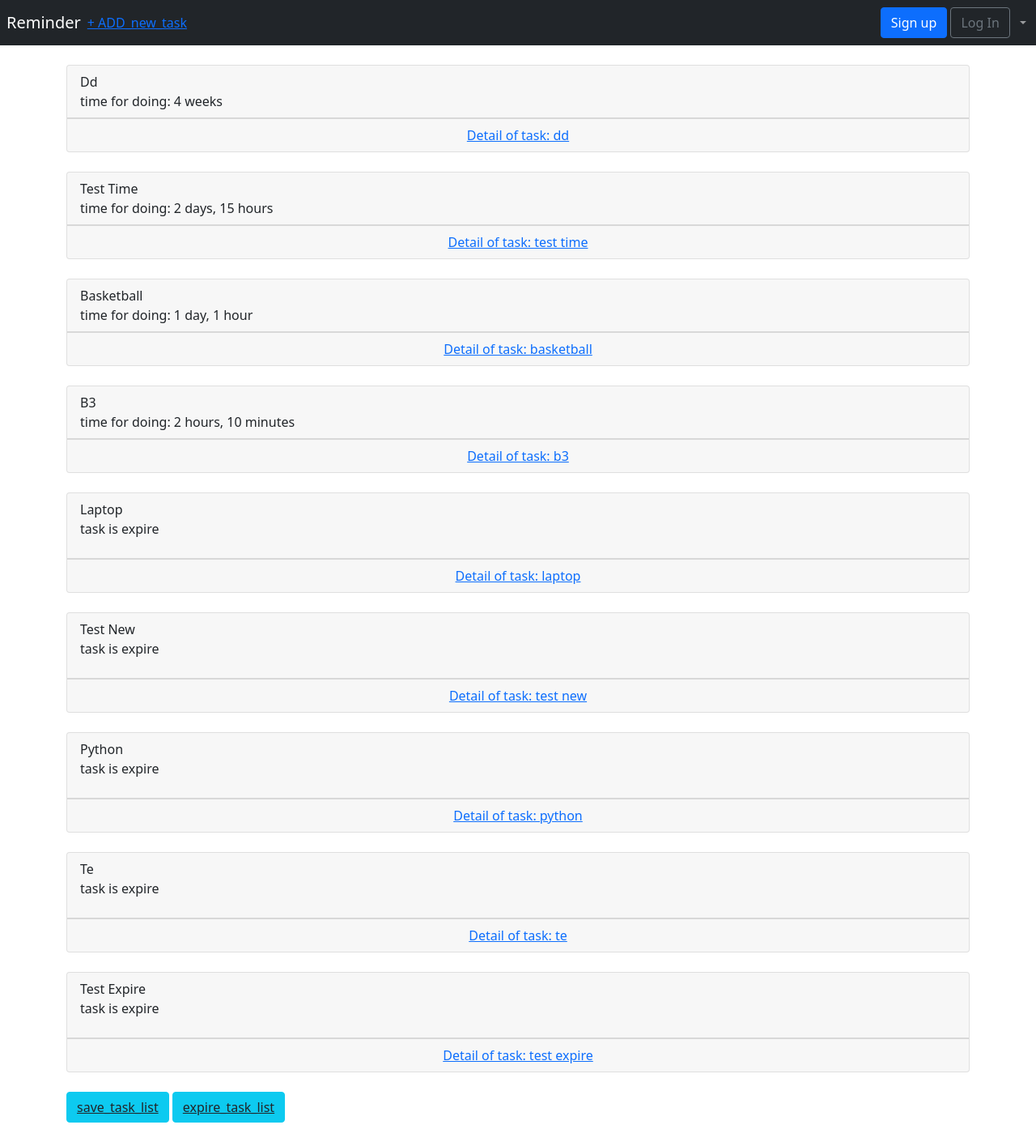
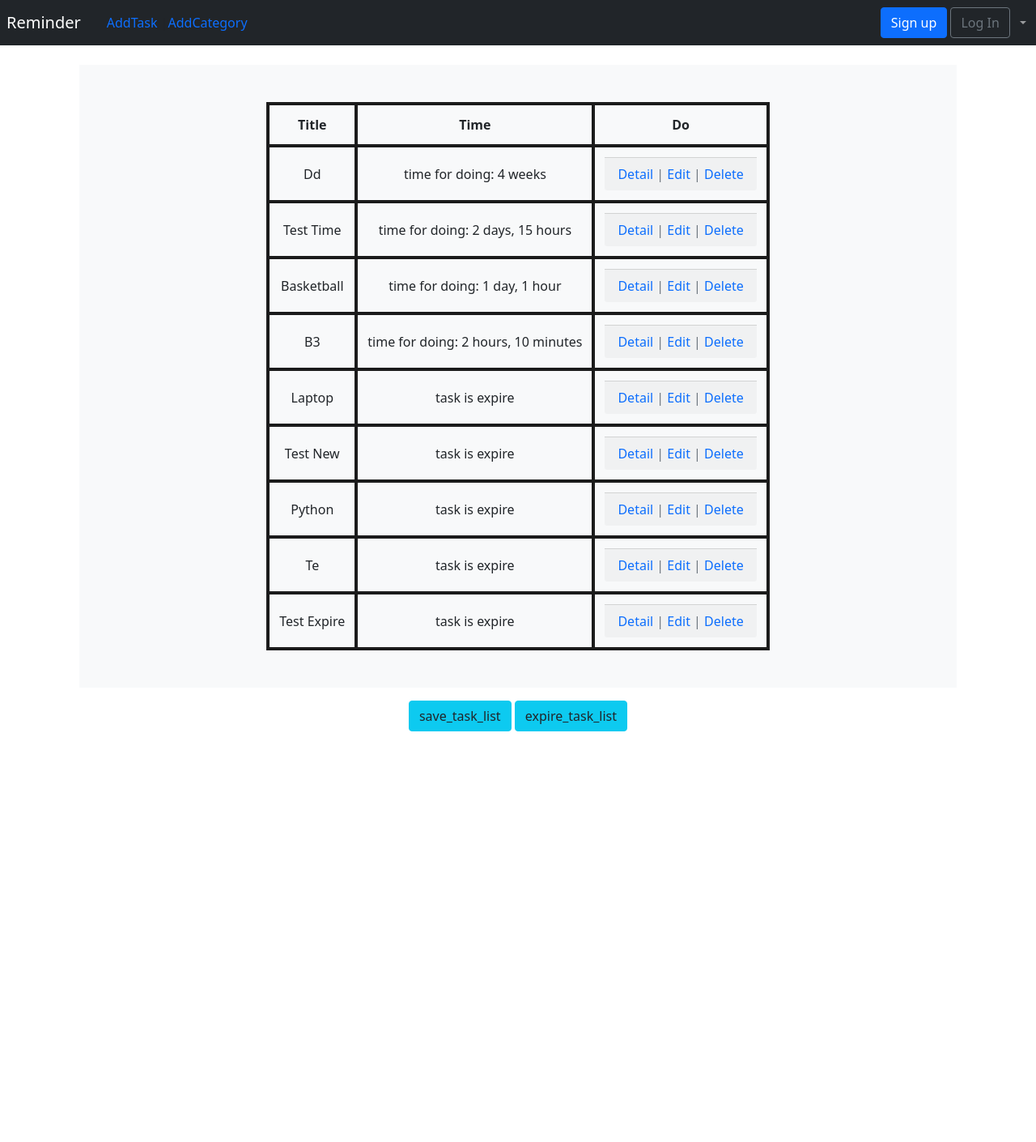
Before and after one commit to zahra-kh-z/Reminder, a Django app: page /task/ in a window 1280 px wide. Shown: the whole page at 81% size. After the commit the page ends 903 px from the top, so only its background shows below. Run offline with Django 3.2, Linux system fonts and the light colour scheme; data comes from the database, SQL or seed files in the repository; both versions use the stored data as it was before the commit.

Commit message:
Add front to the project

```diff
--- a/Reminder/settings.py
+++ b/Reminder/settings.py
@@ -129,6 +129,7 @@ STATIC_URL = '/static_zahra/'
 STATICFILES_DIRS = [BASE_DIR / 'static']
 # collect all STATICFILES to one folder is STATIC_ROOT, is a one string
 STATIC_ROOT = BASE_DIR / 'assets'
+# then in terminal: python manage.py collectstatic
 
 # MEDIA
 # for show uploaded images in admin page, then should add urlpatterns in urls.py
--- /dev/null
+++ b/static/css/task_list.css
@@ -0,0 +1,5 @@
+td, th {
+        border: 4px solid #1b1b1b;
+        text-align: center;
+        padding: 12px;
+    }
--- a/templates/base.html
+++ b/templates/base.html
@@ -11,11 +11,11 @@
 </head>
     <body>
         <nav class="navbar navbar-expand-md navbar-dark bg-dark mb-4">
-                <a class="navbar-brand mx-2" href="{% url 'task_list' %}">Reminder</a>
+                <a class="navbar-brand mx-2" href="{% url 'home' %}">Reminder</a>
 {#                    {% if user.is_authenticated %}#}
-                        <ul class="navbar-nav mr-auto">
-                            <li class="nav-item"><a href="{% url 'task_new' %}">+ ADD_new_task</a></li>
-{#                            <li class="nav-item"><a href="#">+ ADD_new_task</a></li>#}
+                        <ul class="navbar-nav mr-auto px-4">
+                            <li class="nav-item "><a class="text-decoration-none" href="{% url 'task_new' %}">AddTask</a> | </li>
+                            <li class="nav-item"><a class="text-decoration-none" href="{% url 'category_new' %}">AddCategory</a></li>
                         </ul>
 {#                    {% endif %}#}
 
--- a/templates/categories_list.html
+++ b/templates/categories_list.html
@@ -24,7 +24,7 @@
 
     <h1>Categories with no tasks:</h1>
      {% for cat in category_empty %}
-         <li><a href="#"> {{ cat.name }}</a></li>
+         <li><a class="text-decoration-none" href="#"> {{ cat.name }}</a></li>
     {% endfor %}
     <br>
 
--- a/templates/task_list.html
+++ b/templates/task_list.html
@@ -1,28 +1,82 @@
 {% extends 'base.html' %}
 {% block title %}Task List{% endblock title %}
 {% block content %}
-
+{% load static %}
+    <link rel="stylesheet" href={% static 'css/task_list.css' %}>
+        <section class="bg-light p-3 m-3 text-center">
+        <table style="border-collapse:collapse; margin: 30px auto ">
+        <thead>
+            <tr>
+                <th>Title</th>
+                <th>Time</th>
+                <th>Do</th>
+            </tr>
+        </thead>
+        <tbody>
             {% for task in object_list %}
-        <div class="card">
-            <div class="card-header">
-                <span class="font-weight-bold"> {{ task.title|title }}</span>
-                <br>
+                <tr>
+{#                    <td>{{ task.title|title }}</td>#}
                     {% if task.expire_date|date:"YmdHis" < task.timesince|date:"YmdHis" %}
-                 <p>task is expire</p>
+                        <td>{{ task.title|title }}</td>
+                        <td>task is expire</td>
+                         <td>
+                            <div class="card-footer text-center text-muted">
+                            <a class="text-decoration-none" href="{{ task.get_absolute_url }}">Detail</a> |
+                             <a class="text-decoration-none" href="{% url 'task_edit' task.pk %}">Edit</a> |
+                            <a class="text-decoration-none" href="{% url 'task_delete' task.pk %}">Delete</a>
+                            </div>
+                        </td>
                     {% else %}
-                 time for doing: {{ task.expire_date|timeuntil:task.timesince }}
+                        <td>{{ task.title|title }}</td>
+                        <td>time for doing: {{ task.expire_date|timeuntil:task.timesince }}</td>
+{#                    {% endif %}#}
+                        <td>
+                            <div class="card-footer text-center text-muted">
+    {#                        <a href="#">Edit</a> | <a href="#">Delete</a>| <a href="{% url 'task_detail' task.pk %}">Detail</a>#}
+    {#                        <a href="{{ task.get_absolute_url }}">Detail of task: {{ task.title }}</a> |#}
+                            <a class="text-decoration-none" href="{{ task.get_absolute_url }}">Detail</a> |
+                             <a class="text-decoration-none" href="{% url 'task_edit' task.pk %}">Edit</a> |
+                            <a class="text-decoration-none" href="{% url 'task_delete' task.pk %}">Delete</a>
+                            </div>
+                        </td>
                 {% endif %}
+                </tr>
+            {% endfor %}
+        </tbody>
+    </table>
+    </section>
         </div>
-
-            <div class="card-footer text-center text-muted">
-{#                <a href="#">Edit</a> | <a href="#">Delete</a>| <a href="{% url 'task_detail' task.pk %}">Detail</a>#}
-                <a href="{{ task.get_absolute_url }}">Detail of task: {{ task.title }}</a>
+    <div class="text-center">
+    <button class="btn btn-info " type="submit"><a class="text-dark text-decoration-none" href="{% url 'tasks_json_list' %}">save_task_list</a></button>
+    <button class="btn btn-info" type="submit"><a class="text-dark text-decoration-none" href="{% url 'show_expire' %}">expire_task_list</a></button><br><br>
     </div>
-        </div> <br>
-    {% endfor %}
-
-    <button class="btn btn-info" type="submit"><a class="text-dark" href="{% url 'tasks_json_list' %}">save_task_list</a></button>
-    <button class="btn btn-info" type="submit"><a class="text-dark" href="{% url 'show_expire' %}">expire_task_list</a></button><br><br>
+{% endblock content %}
 
 
-{% endblock content %}
+
+{#{% extends 'base.html' %}#}
+{#{% block title %}Task List{% endblock title %}#}
+{#{% block content %}#}
+{#    {% for task in object_list %}#}
+{#        <div class="card text-center" style="max-width: 600px">#}
+{#            <div class="card-header">#}
+{#                <span class="font-weight-bold"> {{ task.title|title }}</span>#}
+{#                <br>#}
+{#            {% if task.expire_date|date:"YmdHis" < task.timesince|date:"YmdHis" %}#}
+{#                 <p>task is expire</p>#}
+{#                {% else %}#}
+{#                 time for doing: {{ task.expire_date|timeuntil:task.timesince }}#}
+{#            {% endif %}#}
+{#            </div>#}
+{#            <div class="card-footer text-center text-muted">#}
+{#                <a href="#">Edit</a> | <a href="#">Delete</a>| <a href="{% url 'task_detail' task.pk %}">Detail</a>#}
+{#                <a href="{{ task.get_absolute_url }}">Detail of task: {{ task.title }}</a> |#}
+{#                <a href="{{ task.get_absolute_url }}">Detail</a> |#}
+{#                 <a href="{% url 'task_edit' task.pk %}">Edit</a> |#}
+{#                <a href="{% url 'task_delete' task.pk %}">Delete</a>#}
+{#            </div>#}
+{#        </div> <br>#}
+{#    {% endfor %}#}
+{#    <button class="btn btn-info" type="submit"><a class="text-dark" href="{% url 'tasks_json_list' %}">save_task_list</a></button>#}
+{#    <button class="btn btn-info" type="submit"><a class="text-dark" href="{% url 'show_expire' %}">expire_task_list</a></button><br><br>#}
+{#{% endblock content %}#}
--- a/todo/models.py
+++ b/todo/models.py
@@ -13,6 +13,10 @@ class Category(models.Model):
 
     def __str__(self):
         return self.name  # name to be shown when called
+
+    def get_absolute_url(self):
+        """for url absolute"""
+        return reverse('category_detail', args=[str(self.id)])
 
 
 class Task(models.Model):
--- a/todo/urls.py
+++ b/todo/urls.py
@@ -6,6 +6,10 @@ urlpatterns = [
     path('task/', TaskListView.as_view(), name='task_list'),
     path('new/', TaskCreateView.as_view(), name='task_new'), # new
     path('task_detail/<int:pk>/', TaskDetailView.as_view(), name='task_detail'),
+    path('<int:pk>/edit/', TaskUpdateView.as_view(), name='task_edit'),
+    path('<int:pk>/delete/', TaskDeleteView.as_view(), name='task_delete'),
+    path('new_cat/', CategoryCreateView.as_view(), name='category_new'), # new
+    path('cat_detail/<int:pk>/', CategoryDetailView.as_view(), name='category_detail'),
     path('category/', index, name='categories_list'),
     path('task_expire/', show_expire, name='show_expire'),
     path("tasks_json/", TaskList.as_view(), name="tasks_json_list"),
--- a/todo/views.py
+++ b/todo/views.py
@@ -1,8 +1,9 @@
 from django.contrib.auth.mixins import LoginRequiredMixin
-from django.views.generic import ListView, DetailView, CreateView
+from django.views.generic import ListView, DetailView, CreateView, UpdateView, DeleteView
 from django.shortcuts import render
 from .models import Task, Category
 from django.utils import timezone
+from django.urls import reverse_lazy
 
 
 # Create your views here.
@@ -28,6 +29,33 @@ class TaskCreateView(LoginRequiredMixin, CreateView):
 class TaskDetailView(DetailView):
     model = Task
     template_name = 'task_detail.html'
+
+
+class TaskUpdateView(LoginRequiredMixin, UpdateView):  # new
+    model = Task
+    fields = '__all__'
+    template_name = 'task_edit.html'
+
+
+class TaskDeleteView(LoginRequiredMixin, DeleteView):  # new
+    model = Task
+    template_name = 'task_delete.html'
+    success_url = reverse_lazy('task_list')
+
+
+class CategoryCreateView(LoginRequiredMixin, CreateView):
+    model = Category
+    template_name = 'category_new.html'
+    fields = '__all__'
+
+    def form_valid(self, form):  # for add new task
+        form.instance.category = self.request.user
+        return super().form_valid(form)
+
+
+class CategoryDetailView(DetailView):
+    model = Category
+    template_name = 'category_detail.html'
 
 
 def index(request):  # the index view
```
Also changed, not shown: templates/category_detail.html (added, +7 -0 lines), templates/category_new.html (added, +17 -0 lines), templates/index.html (+25 -17 lines), templates/task_delete.html (added, +9 -0 lines), templates/task_edit.html (added, +17 -0 lines), templates/task_expire.html (+10 -1 lines), todo/admin.py (+8 -1 lines), db.sqlite3, static/images/note.jpg (added). Lines whose indentation alone changed are shown as unchanged.
